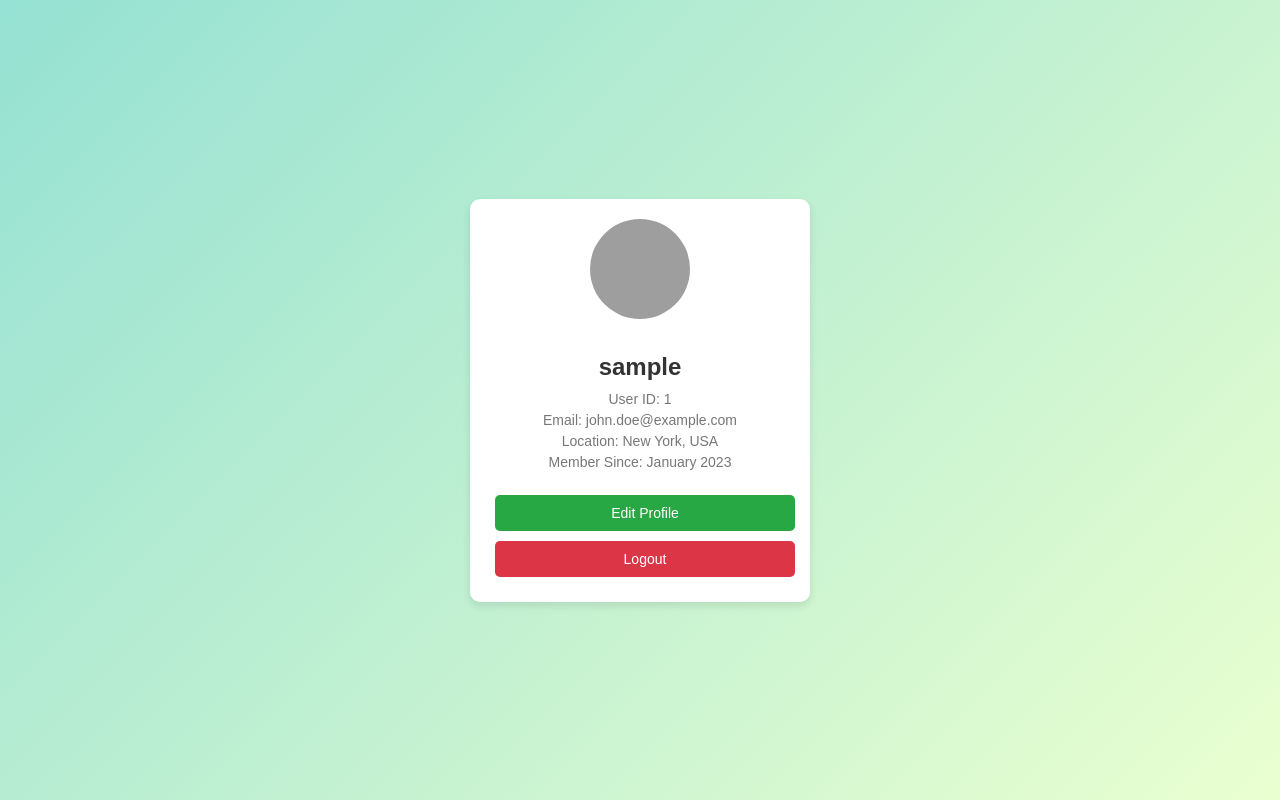
After one commit to Wild-Piggggggg/Photo_Gallery, a Flask app: template templates/user.html in a window 1280 px wide. The commit adds this page. Run offline with Flask 3, Linux system fonts and the light colour scheme; the template is opened without the code that fills it: most values are stand-ins (such as "Sample title", 1, 10 or a date in 2020); some libraries are stand-ins or nearby versions; grey boxes are pictures that could not be loaded.

Commit message:
[Zeed] vistor display

```diff
--- a/static/css/index.css
+++ b/static/css/index.css
@@ -7,8 +7,8 @@ body {
 }
 
 header {
-    background-color: #6200ea;
-    /* background-color: #cca8e9; */
+    background:linear-gradient(160deg, #721ff2,#6200ea) ;
+    /* background-color: #6200ea; */
     color: #fff;
     padding: 10px;
     /* text-align: center; */
@@ -26,6 +26,7 @@ header {
     position: relative;
     display: flex;
     align-items: center;
+    right: 40px;
 }
 
 .avatar {
--- /dev/null
+++ b/static/css/user.css
@@ -0,0 +1,99 @@
+body {
+    font-family: Arial, sans-serif;
+    background: linear-gradient(135deg, #95e1d3, #eaffd0);
+    display: flex;
+    justify-content: center;
+    align-items: center;
+    height: 100vh;
+    margin: 0;
+}
+
+.profile-card {
+    background-color: #ffffff;
+    border-radius: 10px;
+    padding: 20px;
+    box-shadow: 0 4px 8px rgba(0, 0, 0, 0.1);
+    text-align: center;
+    width: 300px;
+    transition: transform 0.15s ease-in-out;
+}
+
+.profile-card:hover {
+    transform: scale(1.05);
+}
+
+.avatar img {
+    width: 100px;
+    height: 100px;
+    border-radius: 50%;
+    margin-bottom: 20px;
+    cursor: pointer;
+}
+
+.username {
+    font-size: 24px;
+    color: #333333;
+    margin: 10px 0;
+}
+
+.user-info {
+    font-size: 14px;
+    color: #777777;
+    margin: 5px 0;
+}
+
+.buttons {
+    margin-top: 20px;
+}
+
+.btn {
+    background-color: #007bff;
+    color: #ffffff;
+    border: none;
+    border-radius: 5px;
+    padding: 10px 15px;
+    font-size: 14px;
+    cursor: pointer;
+    margin: 5px;
+    width: 100%;
+}
+
+.btn.edit-btn {
+    background-color: #28a745;
+}
+
+.btn.logout-btn {
+    background-color: #dc3545;
+}
+
+.btn:hover {
+    opacity: 0.9;
+}
+
+.overlay {
+    display: none;
+    position: fixed;
+    top: 0;
+    left: 0;
+    width: 100%;
+    height: 100%;
+    background-color: rgba(0, 0, 0, 0.7);
+    justify-content: center;
+    align-items: center;
+    z-index: 1000;
+}
+
+.overlay img {
+    max-width: 90%;
+    max-height: 90%;
+    border-radius: 10px;
+}
+
+.overlay .close {
+    position: absolute;
+    top: 20px;
+    right: 40px;
+    font-size: 40px;
+    color: white;
+    cursor: pointer;
+}
--- /dev/null
+++ b/static/js/user.js
@@ -0,0 +1,19 @@
+document.querySelector('.edit-btn').addEventListener('click', function() {
+    alert('Edit Profile button clicked');
+});
+
+document.querySelector('.logout-btn').addEventListener('click', function() {
+    alert('Logout button clicked');
+});
+
+const avatar = document.getElementById('user-avatar');
+const overlay = document.getElementById('overlay');
+const overlayImg = document.getElementById('overlay-img');
+
+avatar.addEventListener('click', function() {
+    overlay.style.display = 'flex';
+});
+
+overlay.addEventListener('click', function() {
+    overlay.style.display = 'none';
+});
--- /dev/null
+++ b/templates/user.html
@@ -0,0 +1,31 @@
+<!DOCTYPE html>
+<html lang="en">
+<head>
+    <meta charset="UTF-8">
+    <meta name="viewport" content="width=device-width, initial-scale=1.0">
+    <title>User Profile</title>
+    <link rel="stylesheet" href="{{ url_for('static', filename='css/user.css') }}">
+    <link rel="shortcut icon" href="{{ url_for('static', filename='icons/favicon.ico') }}">
+</head>
+<body>
+    <div class="profile-card">
+        <div class="avatar">
+            <img src="{{ url_for('static', filename='imgs/avatar.png') }}" alt="User Avatar" id="user-avatar">
+        </div>
+        <h1 class="username">{{ username }}</h1>
+        <p class="user-info">User ID: {{ user_id }}</p>
+        <p class="user-info">Email: john.doe@example.com</p>
+        <p class="user-info">Location: New York, USA</p>
+        <p class="user-info">Member Since: January 2023</p>
+        <div class="buttons">
+            <button class="btn edit-btn">Edit Profile</button>
+            <button class="btn logout-btn">Logout</button>
+        </div>
+    </div>
+    <div id="overlay" class="overlay">
+        <span class="close">&times;</span>
+        <img id="overlay-img" src="{{ url_for('static', filename='imgs/avatar.png') }}" alt="User Avatar">
+    </div>
+    <script src="{{ url_for('static', filename='js/user.js') }}"></script>
+</body>
+</html>
```
Also changed, not shown: static/js/script.js (+26 -2 lines), templates/demo.html (+1 -27 lines), templates/index.html (+6 -5 lines), static/icons/login.ico (added), static/icons/output.ico (added), static/icons/register.ico (added).
